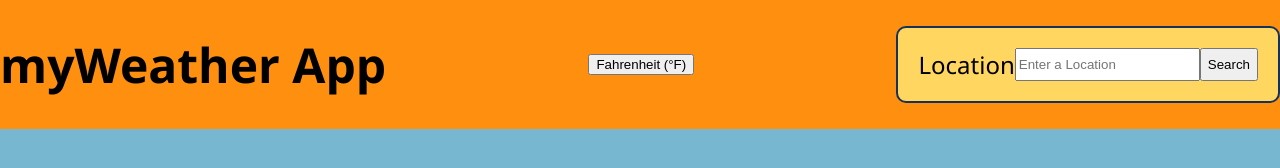
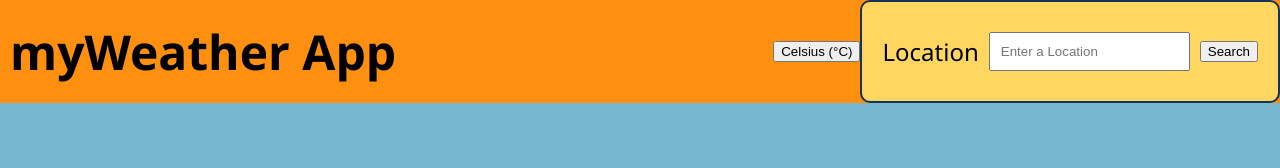
Before and after one commit to andrewtran28/weather-app, a website built with webpack: page src/template.html in a window 1280 px wide. Built offline with nearby package versions, Linux system fonts and the light colour scheme.

Commit message:
Stylize web layout

```diff
--- a/src/index.js
+++ b/src/index.js
@@ -135,16 +135,19 @@ const WeatherApp = (() => {
 
   const btn_units = document.getElementById("units");
   btn_units.addEventListener("click", () => {
-    if (currentLocation != "") {
+
       if (btn_units.textContent === "Fahrenheit (°F)") {
-        btn_units.textContent = "Celsius (°C)";
-        renderWeather("celsius");
+        if (currentLocation != "") {
+          btn_units.textContent = "Celsius (°C)";
+          renderWeather("celsius");
+        }
       }
       else if (btn_units.textContent === "Celsius (°C)") {
-        btn_units.textContent = "Fahrenheit (°F)";
-        renderWeather("fahrenheit");
+        if (currentLocation != "") {
+          btn_units.textContent = "Fahrenheit (°F)";
+          renderWeather("fahrenheit");
+        }
       }
-    }
    });
 
   return { renderWeather }
--- a/src/styles.css
+++ b/src/styles.css
@@ -13,30 +13,47 @@ body {
     background: #ff8f0e;
 }
 
+h1 {
+  margin: 10px;
+}
+
+.right-cont {
+  display: flex;
+  align-items: center;
+}
+
 .layout-cont {
     /* border: 1px solid red; */
     display: flex;
-    flex-direction: column;
-    /* justify-content: center; */
+    /* flex-direction: column; */
+    justify-content: center;
     align-items: center;
+    margin: 20px;
 }
 
 .form-location {
     border: 2px solid #16325B;
     border-radius: 10px;
     display: flex;
+    justify-content: space-between;
+    align-items: center;
     padding: 20px;
-    justify-content: space-between;
     background: #ffd760;
-    /* color: white; */
-    height: 80%
+    height: 80%;
+}
+
+input {
+  padding: 10px;
+  margin: 10px;
 }
 
 .weather-cont {
     border: 2px solid #16325B;
     border-radius: 10px;
     padding: 30px;
+    margin: 30px;
     background: #fdf9ec;
+
 }
 
 .address {
--- a/src/template.html
+++ b/src/template.html
@@ -10,12 +10,14 @@
 
         <div class="header-cont">
             <h1>myWeather App</h1>
-            <button id="units">Fahrenheit (°F)</button>
-            <form class="form-location">
-                <label for="location">Location</label>
-                <input type="text" id="location" placeholder="Enter a Location" required>
-                <button id="submit">Search</button>
-            </form>
+            <div class="right-cont">
+                <button id="units">Celsius (°C)</button>
+                <form class="form-location">
+                    <label for="location">Location</label>
+                    <input type="text" id="location" placeholder="Enter a Location" required>
+                    <button id="submit">Search</button>
+                </form>
+            </div>
 
         </div>
 
```
